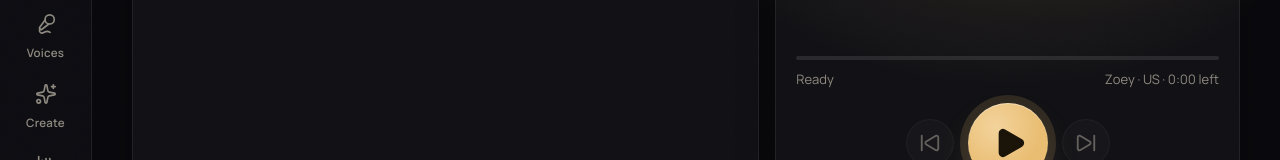
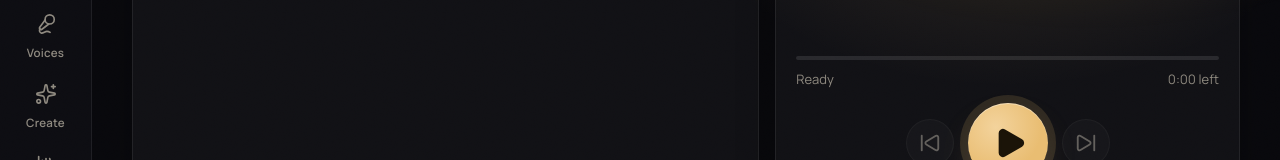
Before and after one commit to Oscarvelz/Logos, a React (Vite) app: page / in a window 1280 px wide. Shown: the part 193-353 px from the top of the page. Built offline with nearby package versions, Linux system fonts and the light colour scheme.

Commit message:
Logos 1.4.60 source: player line no longer repeats the voice's name

```diff
--- a/package.json
+++ b/package.json
@@ -1,7 +1,7 @@
 {
   "name": "logos",
   "private": true,
-  "version": "1.4.59",
+  "version": "1.4.60",
   "description": "Logos — a fast, private, phone-first text-to-speech PWA with PocketTTS voices. Based on BetterTTS by SysAdminDoc (MIT).",
   "type": "module",
   "scripts": {
--- a/src/pages/ListenPage.tsx
+++ b/src/pages/ListenPage.tsx
@@ -174,7 +174,8 @@ export function ListenPage() {
 
           <div className="player-meta">
             <span>{reading ? `Sentence ${s.current + 1} of ${s.segments.length}` : 'Ready'}</span>
-            <span>{s.mode === 'device' ? 'Device voice' : currentVoice ? `${currentVoice.name} · ${currentVoice.accent}` : ''} · {formatDuration(remaining)} left</span>
+            {/* 1.4.60: the voice's name lives in the chip above — naming it again here was pure repetition (Oscar). Only the device-voice state, which the chip cannot show, is still said. */}
+            <span>{s.mode === 'device' ? 'Device voice · ' : ''}{formatDuration(remaining)} left</span>
           </div>
 
           <div className="transport">
--- a/src/pages/SettingsPage.tsx
+++ b/src/pages/SettingsPage.tsx
@@ -9,7 +9,7 @@ import { Range, Seg, Switch, toast } from '../components/ui.tsx'
 import { endSession } from '../player/listen.ts'
 import { pronEntries, savePronEntries, type PronEntry } from '../lib/pronounce.ts'
 
-const VERSION = '1.4.59'
+const VERSION = '1.4.60'
 
 /** Running inside the Logos Android app (its WebView has no browser voices, and its storage is the app's own). */
 const IN_APP = /LogosAndroid/.test(navigator.userAgent)
```
Also changed, not shown: 1 other file (tests, documents, lock files or other folders).
